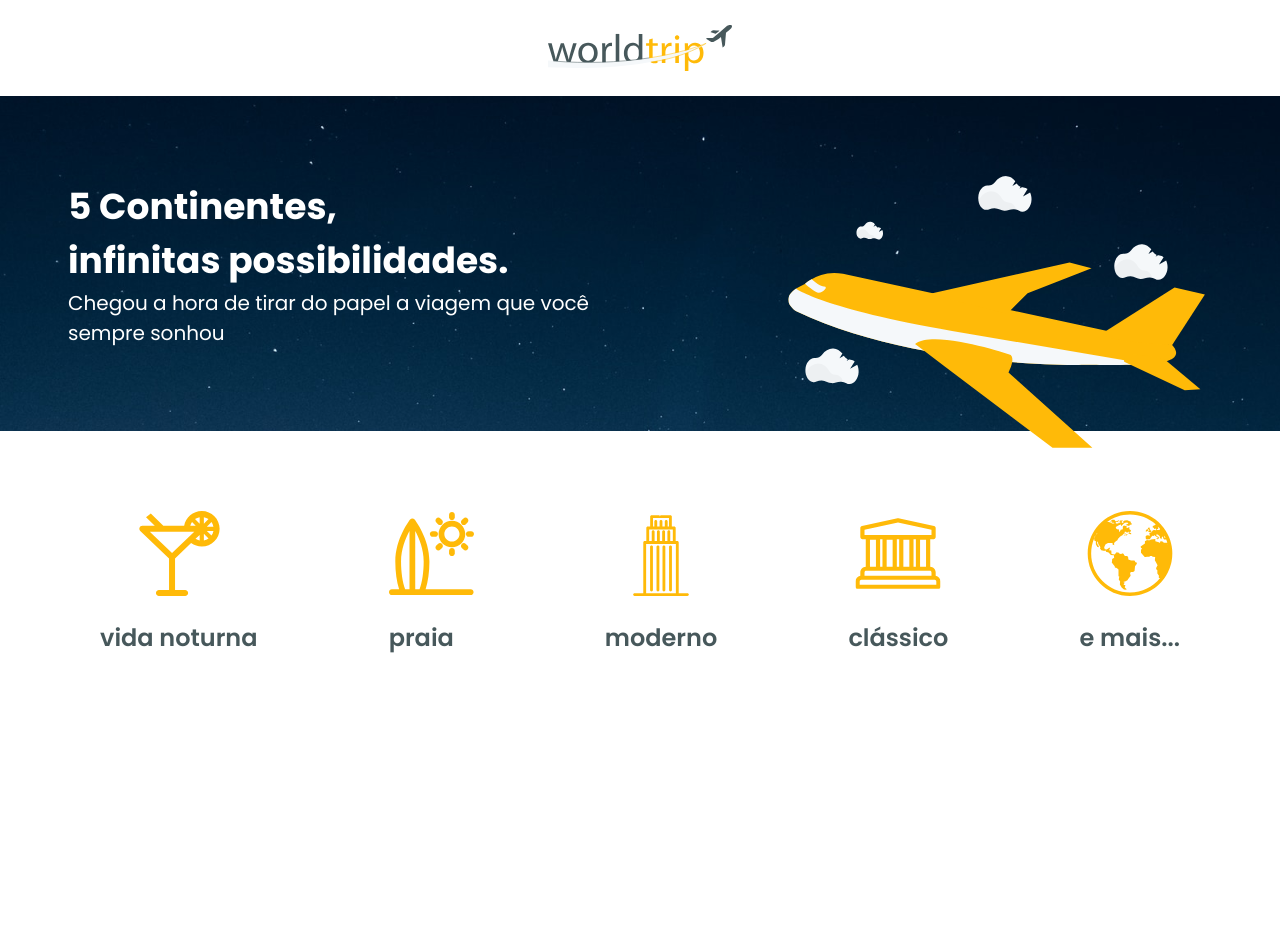
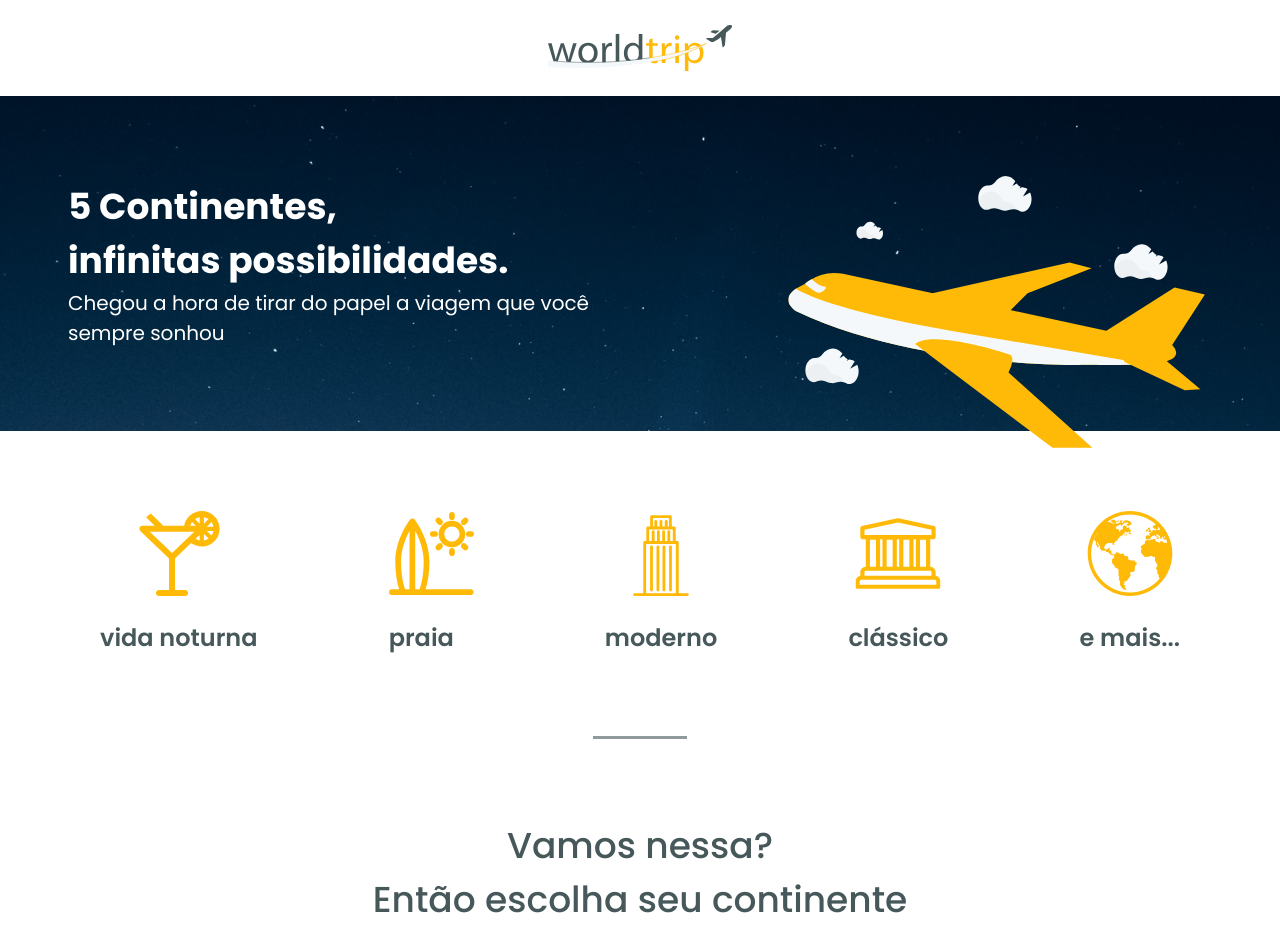
Before and after one commit to Gabriel-f-r-bojikian/world-trip, a Next.js app: page / in a window 1280 px wide. Shown: the top 952 px of the page. Before the commit the page ends 800 px from the top, so only its background shows below. Built offline with nearby package versions, Linux system fonts and the light colour scheme.

Commit message:
Feature: Homepage call to action
Implemented a call to action to prompt the user to explore the website
through the slider/carousel immediately bellow it.

```diff
--- a/src/pages/_document.tsx
+++ b/src/pages/_document.tsx
@@ -7,7 +7,7 @@ export default class MyDocument extends Document {
         <Head>
           <link rel="preconnect" href="https://fonts.gstatic.com" />
 
-          <link href="https://fonts.googleapis.com/css2?family=Poppins:wght@400;600;700&display=swap" rel="stylesheet" />
+          <link href="https://fonts.googleapis.com/css2?family=Poppins:wght@400;500;600;700&display=swap" rel="stylesheet" />
         </Head>
         <body>
           <Main />
--- a/src/pages/index.tsx
+++ b/src/pages/index.tsx
@@ -1,4 +1,4 @@
-import { Flex } from '@chakra-ui/react';
+import { Flex, Divider, Text } from '@chakra-ui/react';
 import Banner from '../components/Banner';
 import Header from '../components/Header';
 
@@ -8,10 +8,29 @@ export default function Home() {
       w="100vw"
       flexDir="column"
       justify="center"
+      align="center"
     >
       <Header />
 
       <Banner />
+
+      <Divider
+        variant="solid"
+        width="5.625rem"
+        margin="5rem 0"
+        border="2px"
+        borderColor="#47585B"
+      />
+
+      <Text
+        align="center"
+        fontSize="4xl"
+        fontWeight="500"
+        marginBottom="3.25rem"
+      >
+        Vamos nessa?<br />
+        Então escolha seu continente
+      </Text>
     </Flex>
   )
 }
```
